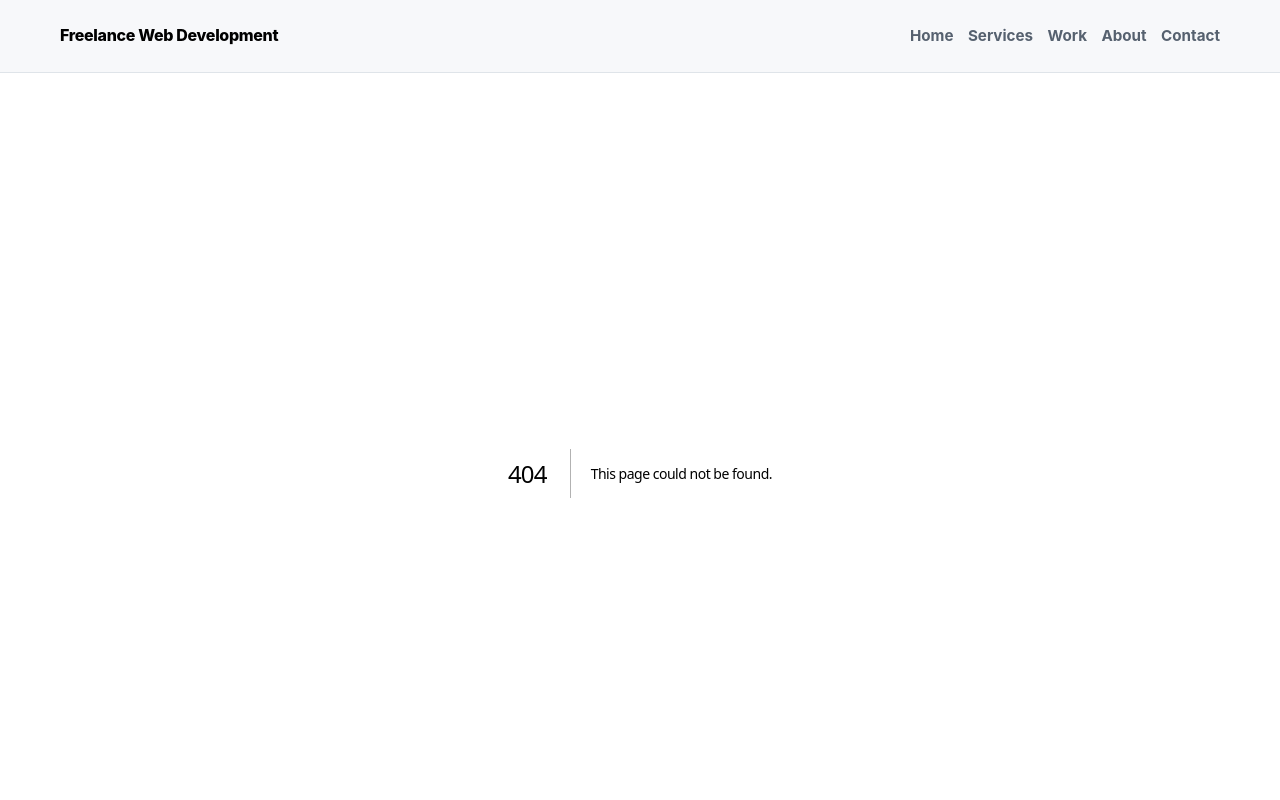
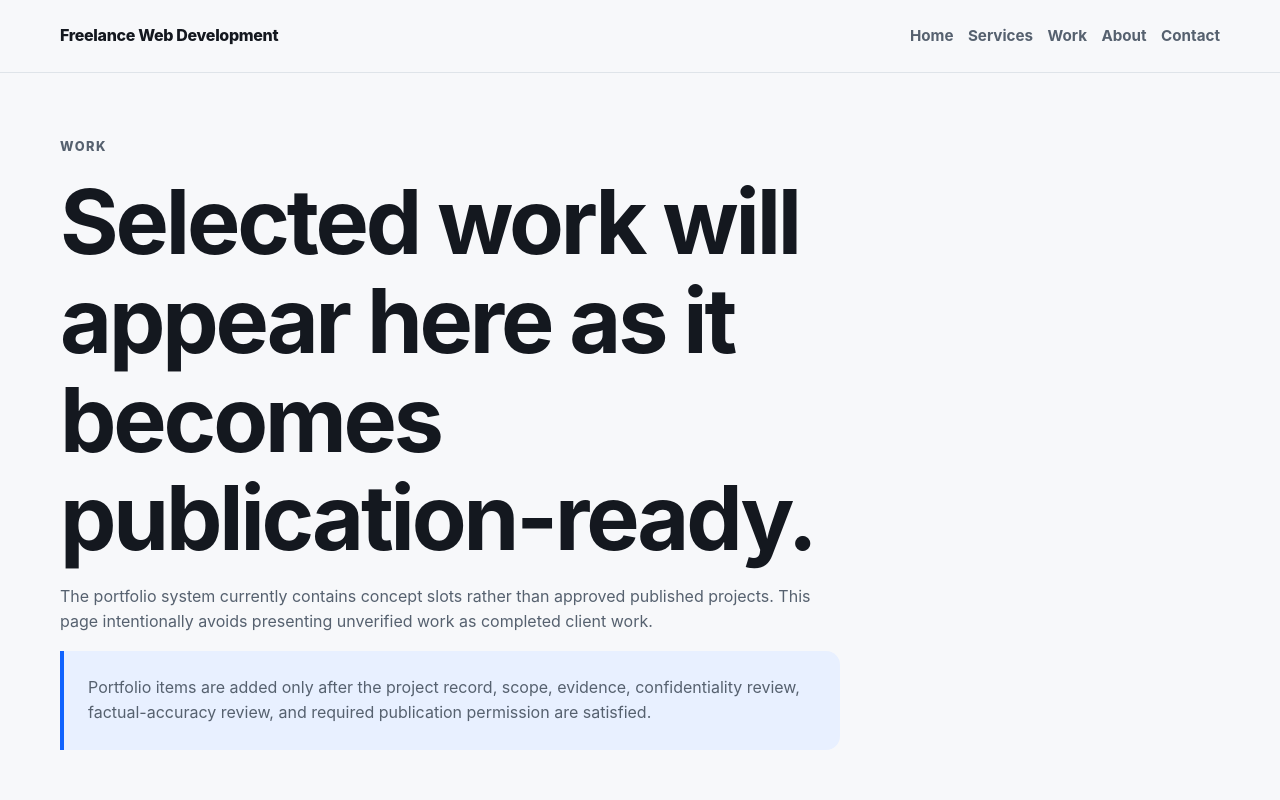
Before and after one commit to shahid1995/freelance-web-business, a Next.js app in the folder website/: page /work in a window 1280 px wide. Before the commit this address had no page. Shown: the top 800 px of the page. Built offline with nearby package versions, Linux system fonts and the light colour scheme.

Commit message:
feat: add evidence-safe portfolio route

```diff
--- /dev/null
+++ b/website/app/work/page.tsx
@@ -0,0 +1,27 @@
+export const metadata = {
+  title: "Work",
+  description: "Approved portfolio work and case studies.",
+};
+
+export default function WorkPage() {
+  return (
+    <section className="section">
+      <div className="container">
+        <div className="prose">
+          <p className="eyebrow">Work</p>
+          <h1>Selected work will appear here as it becomes publication-ready.</h1>
+          <p>
+            The portfolio system currently contains concept slots rather than
+            approved published projects. This page intentionally avoids
+            presenting unverified work as completed client work.
+          </p>
+          <div className="notice">
+            Portfolio items are added only after the project record, scope,
+            evidence, confidentiality review, factual-accuracy review, and
+            required publication permission are satisfied.
+          </div>
+        </div>
+      </div>
+    </section>
+  );
+}
```
